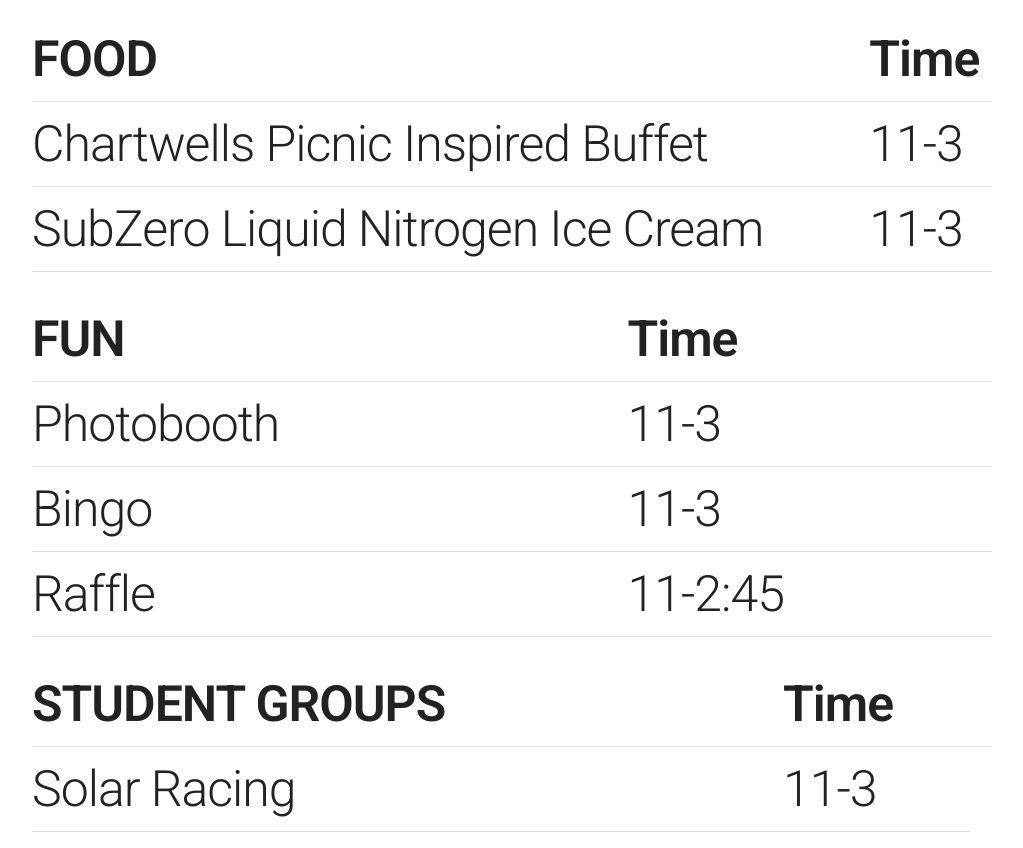
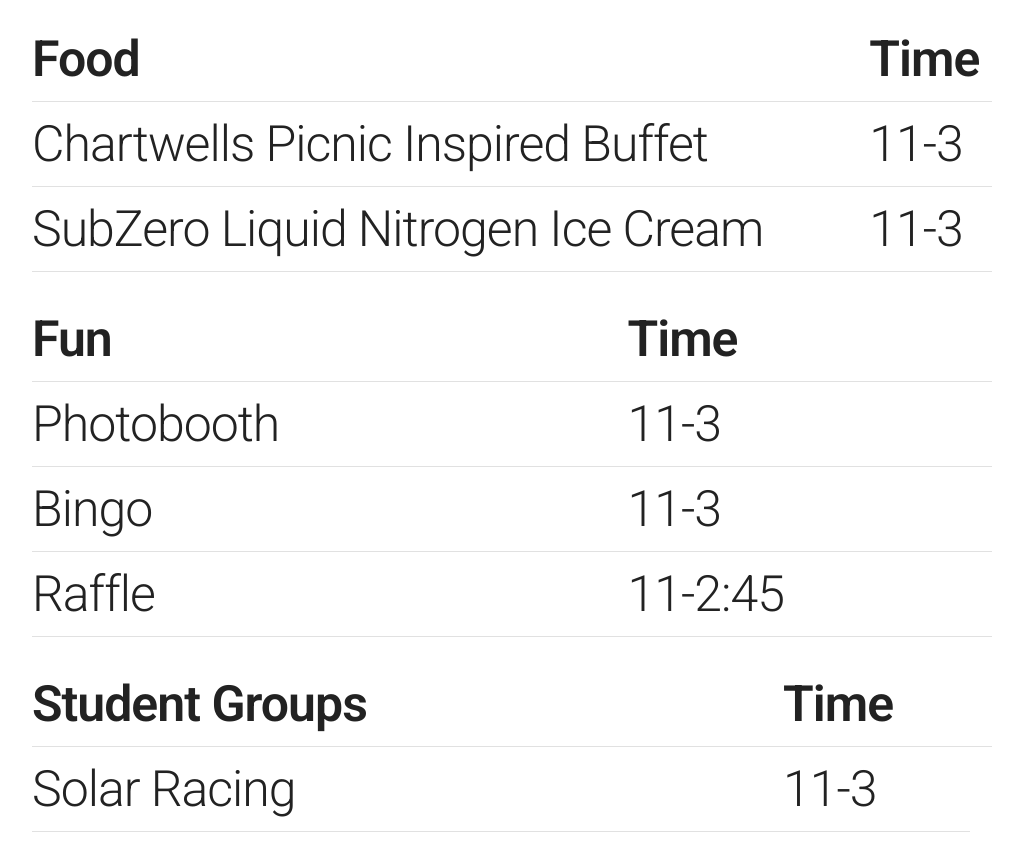
Before and after one commit to taylortabb/meche-link-shortner, a plain HTML site: page index.html in a window 1280 px wide. Shown: the part 464-1312 px from the top of the page, without its empty margins (128-1151 px from the left). Drawn offline with Linux system fonts and the light colour scheme.

Commit message:
Update index.html

```diff
--- a/index.html
+++ b/index.html
@@ -47,7 +47,7 @@
 <table class="u-full-width">
   <thead>
     <tr>
-      <th>FOOD</th>
+      <th>Food</th>
        <th>Time</th>
     </tr>
   </thead>
@@ -67,7 +67,7 @@
 <table class="u-full-width">
   <thead>
     <tr>
-      <th>FUN</th>
+      <th>Fun</th>
       <th>Time</th>
     </tr>
   </thead>
@@ -90,7 +90,7 @@
 <table class="u-full-width">
   <thead>
     <tr>
-      <th>STUDENT GROUPS</th>
+      <th>Student Groups</th>
       <th>Time</th>
       <th> </th>
     </tr>
@@ -129,7 +129,7 @@
 <table class="u-full-width">
   <thead>
     <tr>
-      <th>LAB DEMOS</th>
+      <th>Lab Demos</th>
       <th>Time</th>
       <th> </th>
     </tr>
```
